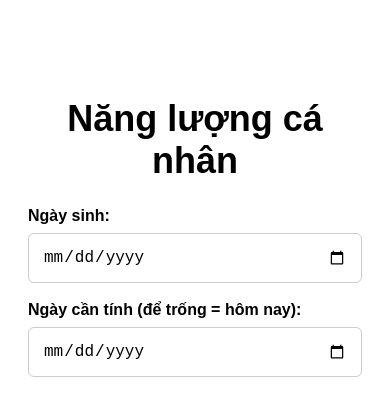
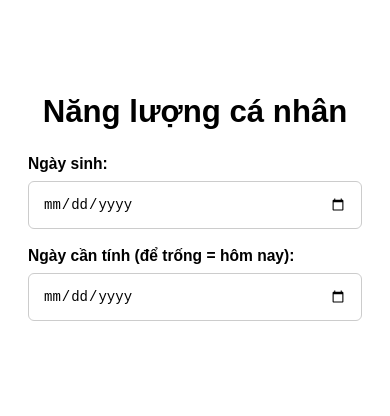
Before and after one commit to nguyen-the-ki/Personal-Day-Calculator, a plain HTML site: page tính ngày.html in a window 390 px wide. Drawn offline with Linux system fonts and the light colour scheme.

Commit message:
Changing Text Size

```diff
--- a/tính ngày.html
+++ b/tính ngày.html
@@ -26,12 +26,12 @@
     text-align: center;
     margin-bottom: 25px;
     color: #000000;
-    font-size: 36px;
+    font-size: clamp(24px, 8vw, 36px); /* tự chỉnh từ 24px -> 36px */
   }
 
   label {
     display: block;
-    font-size: 16px;
+    font-size: clamp(14px, 4vw, 16px); /* tự chỉnh từ 14px -> 16px */
     margin-top: 18px;
     font-weight: 600;
     color: #000000;
@@ -47,7 +47,7 @@
     margin-top: 8px;
     border-radius: 6px; /* giảm bo góc từ 12px -> 6px */
     border: 1px solid #ccc;
-    font-size: 16px;
+    font-size: clamp(14px, 3vw, 16px); /* tự chỉnh từ 14px -> 16px */
     color: #000000;
   }
 
@@ -57,7 +57,7 @@
     background: #006400; /* ✅ xanh lá đậm */
     border: none;
     border-radius: 14px;
-    font-size: 18px;
+    font-size: clamp(16px, 4vw, 18px); /* tự chỉnh từ 16px -> 18px */
     font-weight: 600;
     cursor: pointer;
     transition: 0.2s;
@@ -73,7 +73,7 @@
     background: transparent; /* bỏ nền khung */
     padding: 0;               /* bỏ padding khung */
     border-radius: 0;         /* không bo góc */
-    font-size: 24px;
+    font-size: clamp(18px, 5vw, 24px); /* tự chỉnh từ 18px -> 24px */
     line-height: 1.7;
     margin-top: 12px;         /* giữ khoảng cách nhỏ */
     border: none;             /* bỏ đường viền */
```
